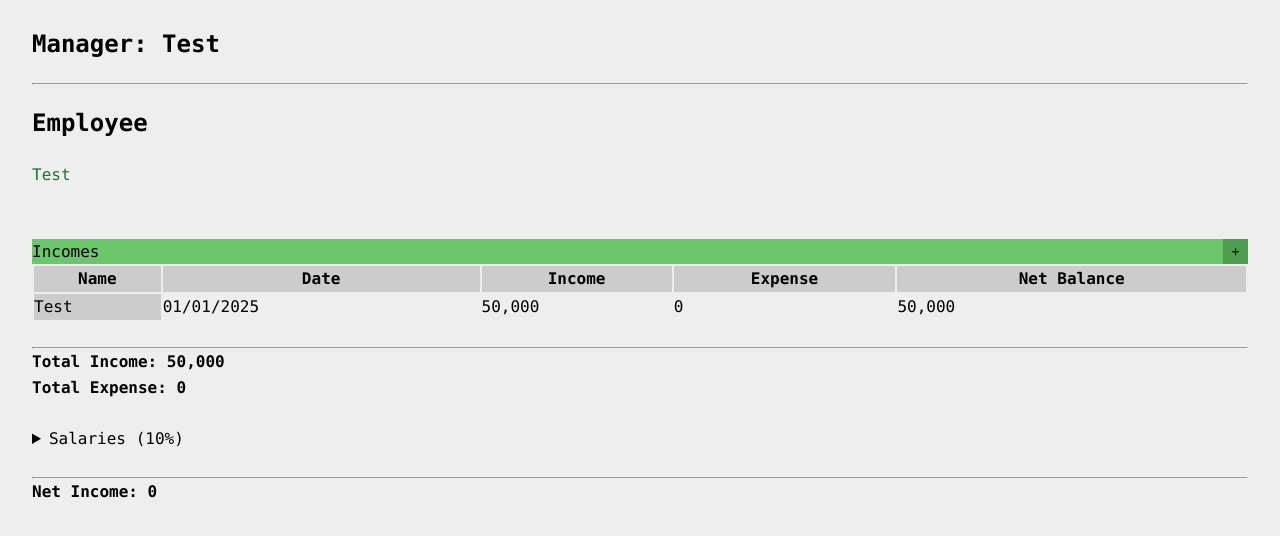
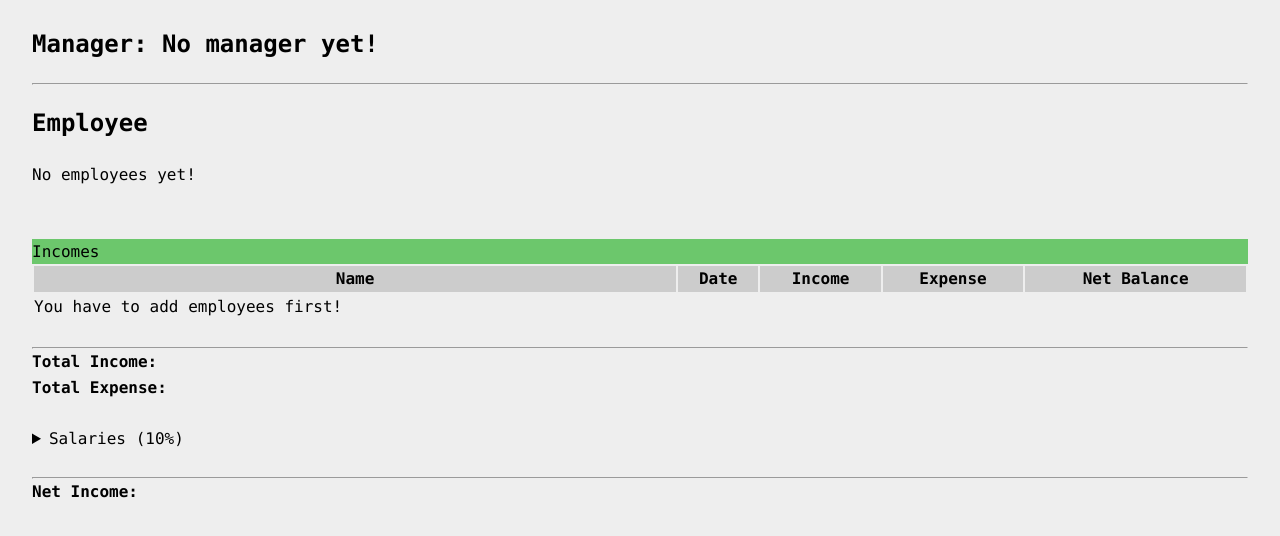
Before and after one commit to ikromw/financial-sheet, a React (Vite) app: page / in a window 1280 px wide. Shown: the top 536 px of the page. Built offline with nearby package versions, Linux system fonts and the light colour scheme.

Commit message:
Completed all functionalities. Remained Testing, Unit Testing, Integration Testing, saving data to localeStorage

```diff
--- a/src/App.jsx
+++ b/src/App.jsx
@@ -2,7 +2,7 @@ import "./App.css";
 import UsersForm from "./components/UsersForm";
 import IncomeForm from "./components/IncomeForm";
 import { test_data, users } from "./db/db";
-import { PriceFormat, calculateTotalIncomes, calculateEmployeeSalaries, calculateTotalExpenses } from "./lib/utils";
+import { PriceFormat, calculateTotalIncomes, calculateEmployeeSalaries, calculateTotalExpenses, calculateNetIncome } from "./lib/utils";
 import { useState, useMemo } from "react";
 import { MSGS, DEFAULT_PERCENT } from "./lib/settings";
 
@@ -73,6 +73,7 @@ function App() {
   const salaries = calculateEmployeeSalaries(data, DEFAULT_PERCENT);
   const totalIncomes = useMemo(() => calculateTotalIncomes(data), [data]);
   const totalExpenses = useMemo(() => calculateTotalExpenses(data), [data]);
+  const netIncome = useMemo(() => calculateNetIncome(data, DEFAULT_PERCENT), [data])
 
   // Seperated managers from employees
   const managers = usersData.filter((manager) => manager.is_manager === true);
@@ -165,9 +166,9 @@ function App() {
                         <td className="no-color" rowSpan={employee.records.length}>{employee.name}</td>
                       )}
                       <td>{record.date}</td>
-                      <td>{PriceFormat(record.income)}</td>
-                      <td>{PriceFormat(record.expense)}</td>
-                      <td>{PriceFormat(record.income - record.expense)}</td>
+                      <td>{record.income && PriceFormat(record.income)}</td>
+                      <td>{record.expense && PriceFormat(record.expense)}</td>
+                      <td>{record.income && PriceFormat(record.income - record.expense)}</td>
                     </tr>
                   ))
                 )
@@ -177,8 +178,8 @@ function App() {
 
       <br />
       <hr />
-      <h4>Total Income: {PriceFormat(totalIncomes)}</h4>
-      <h4>Total Expense: {PriceFormat(totalExpenses)}</h4>
+      <h4>Total Income: {totalIncomes && PriceFormat(totalIncomes)}</h4>
+      <h4>Total Expense: {totalExpenses && PriceFormat(totalExpenses)}</h4>
 
       <br />
 
@@ -196,7 +197,7 @@ function App() {
 
       <br />
       <hr />
-      <h4>Net Income: 0</h4>
+      <h4>Net Income: {totalIncomes && PriceFormat(totalIncomes - netIncome)}</h4>
     </main >
   );
 }
--- a/src/db/db.js
+++ b/src/db/db.js
@@ -1,16 +1,4 @@
-export const test_data = [
-    {
-        name: "Test",
-        records: [
-            { date: "01/01/2025", income: 50000, expense: 0 }
-        ]
-    }
-]
+export const test_data = []
 
 
-export const users = [
-    {
-        name: "Test",
-        is_manager: true
-    }
-]
+export const users = []
--- a/src/lib/utils.js
+++ b/src/lib/utils.js
@@ -1,4 +1,3 @@
-
 // Custom format for prices
 export const PriceFormat = (number) => {
     return number.toLocaleString()
@@ -17,7 +16,6 @@ export const calculateTotalIncomes = (data) => {
 }
 
 // Total expenses
-let netSalaries = []
 export const calculateTotalExpenses = (data) => {
     if (data.length === 0) {
         return console.log("Total Expenses data length = 0");
@@ -48,7 +46,6 @@ export const calculateEmployeeSalaries = (data, DEFAULT_PERCENT) => {
             0
         );
         const netSalary = totalSalary - expenses;
-        netSalaries.push(netSalary)
 
         return {
             name: employee.name,
@@ -58,6 +55,12 @@ export const calculateEmployeeSalaries = (data, DEFAULT_PERCENT) => {
 };
 
 // Net income
-export const calculateNetIncome = (data) => {
+export const calculateNetIncome = (data, DEFAULT_PERCENT) => {
+    if (data.length === 0) {
+        return [];
+    }
 
+    let totalSalaries = data.map((employee) => employee.records.reduce((sum, record) => sum + record.income * (DEFAULT_PERCENT / 100), 0))
+
+    return totalSalaries.reduce((sum, record) => sum + record);
 }
```
